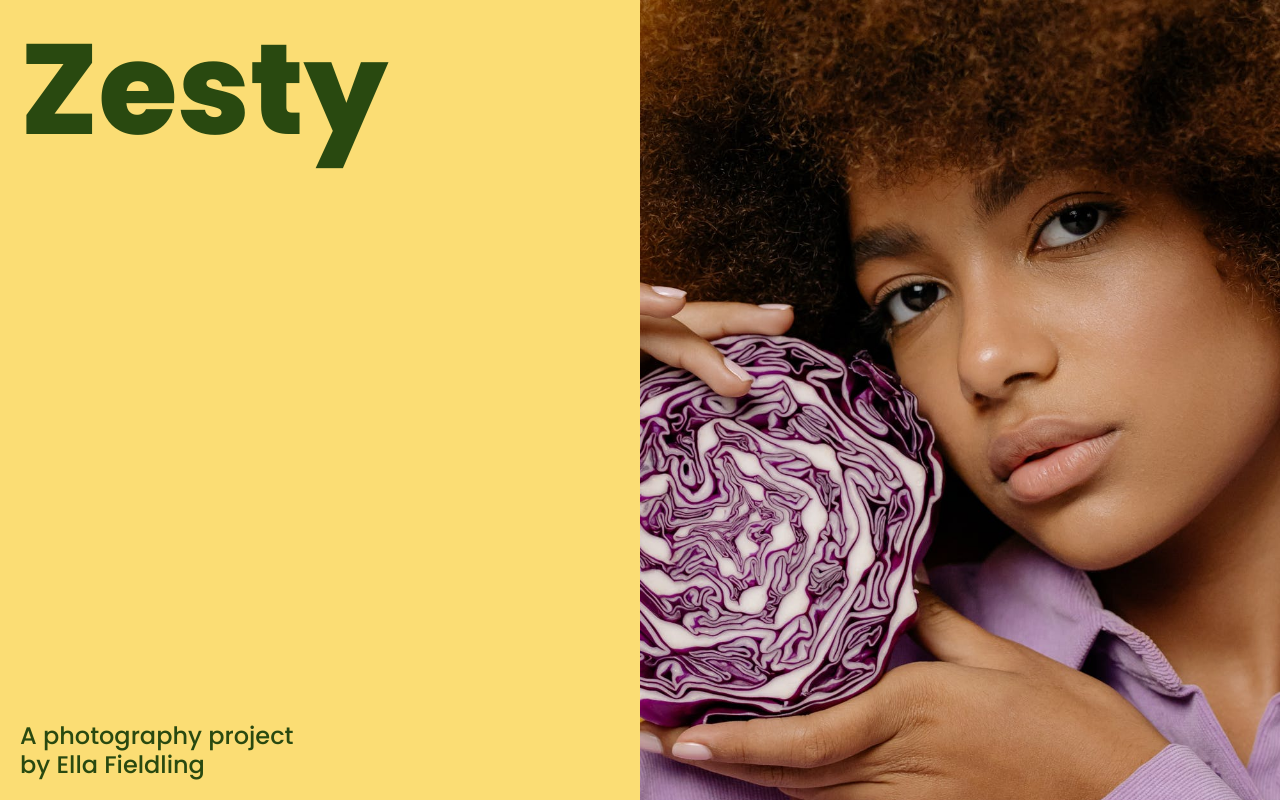
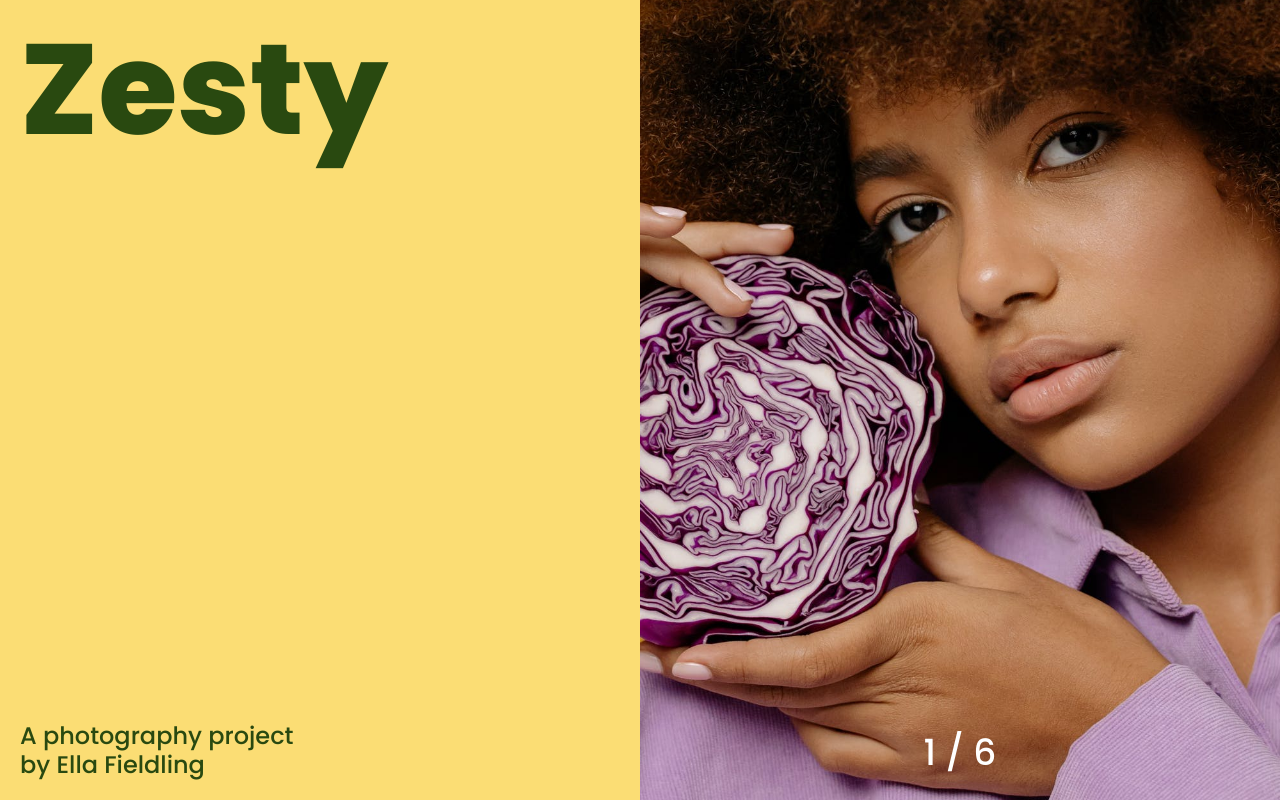
Before and after one commit to ladata-studio/Zesty, a React (Create React App) app: page / in a window 1280 px wide. Built offline with nearby package versions, Linux system fonts and the light colour scheme.

Commit message:
Added Image counter + Refactoring HTML / CSS

```diff
--- a/src/App.css
+++ b/src/App.css
@@ -11,13 +11,13 @@ body {
   -moz-osx-font-smoothing: grayscale;
 }
 
-.App {
+section {
   display: flex;
   justify-content: space-between;
   height: 100vh;
 }
 
-.title {
+header {
   display: flex;
   flex-direction: column;
   justify-content: space-between;
@@ -37,7 +37,7 @@ h2 {
   font-weight: normal;
 }
 
-.image-container {
+figure {
   position: relative;
   width: 50vw;
   height: 100vh;
@@ -46,6 +46,20 @@ h2 {
   background-color: #FFFFFF;
 }
 
+figcaption {
+  position: absolute;
+  bottom: 0;
+  width: 100%;
+  margin: 0 auto;
+  padding: 20px 0;
+  font-size: 36px;
+  font-weight: normal;
+  text-align: center;
+  color: #FFFFFF;
+}
+
 img {
+  height: 100vh;
   width: 100%;
+  object-fit: cover;
 }
--- a/src/App.js
+++ b/src/App.js
@@ -18,18 +18,20 @@ const App = () => {
   }
 
   return (
-    <div className='App'>
-      <div className='title'>
+    <section>
+      <header>
         <h1>Zesty</h1>
         <h2>
           A photography project<br />
           by Ella Fieldling
         </h2>
-      </div>
-      <div className='image-container'>
+      </header>
+
+      <figure>
+        <figcaption>{ imageIndex + 1 } / { images.length }</figcaption>
         <img src={images[imageIndex]} alt='' onClick={ handleClick } />
-      </div>
-    </div>
+      </figure>
+    </section>
   );
 }
 
```
